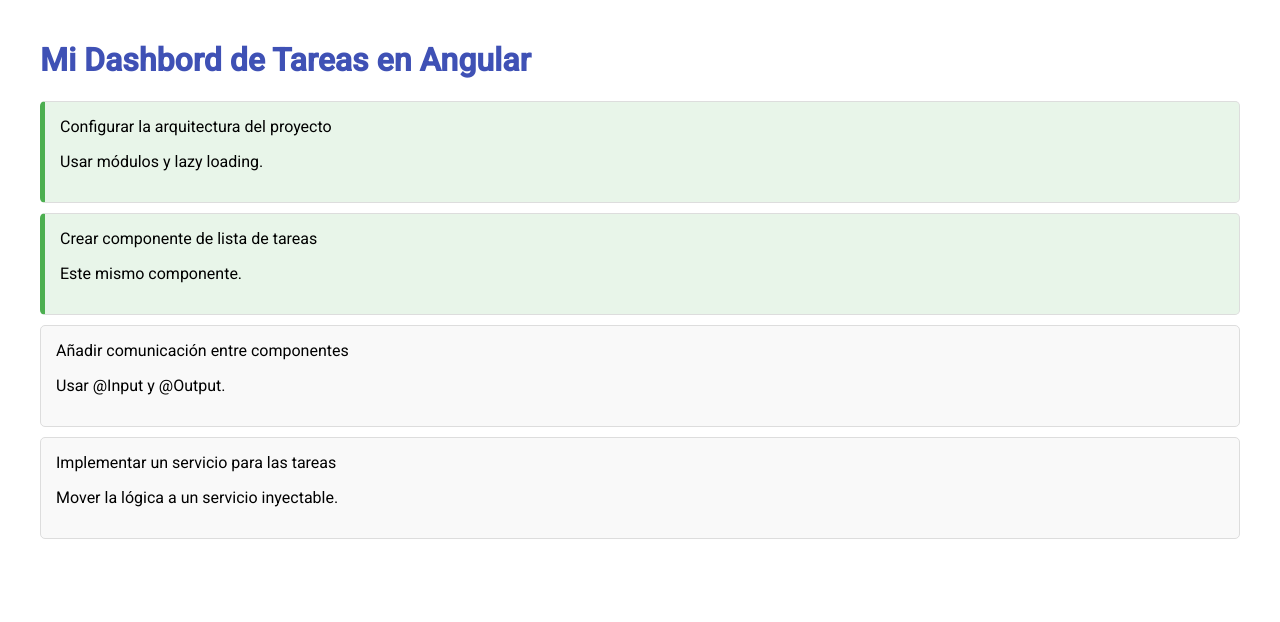
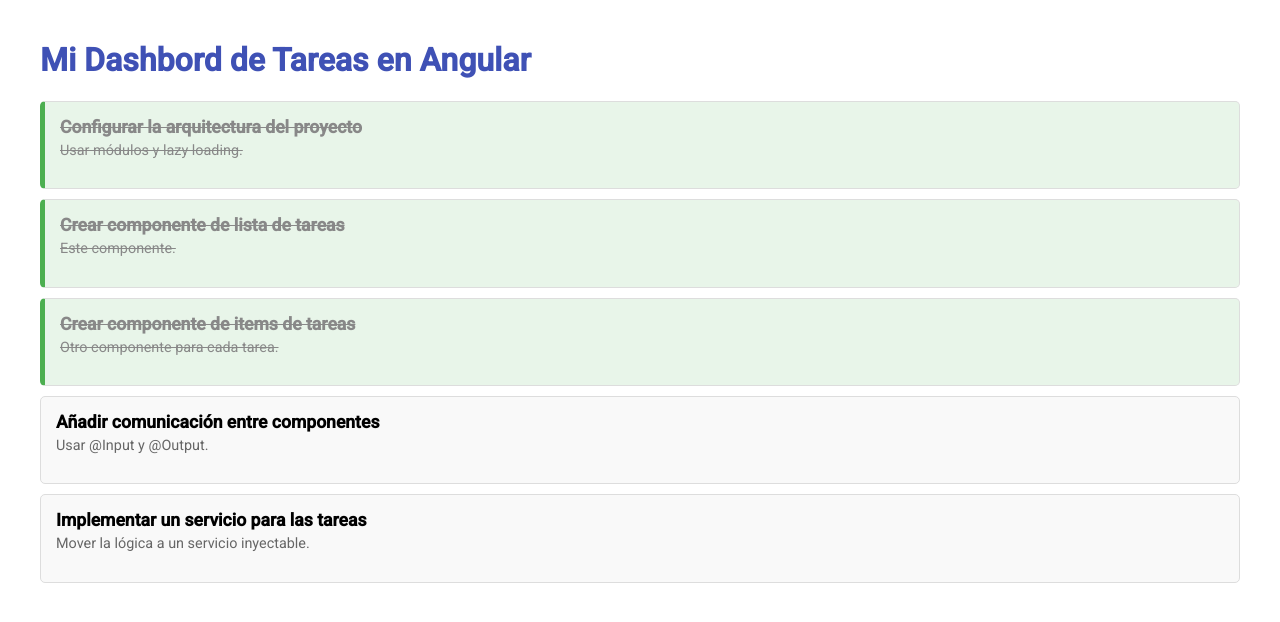
Before and after one commit to MarcoAndresSilva/Dashboard-Task-Pro, an Angular app: page /tasks in a window 1280 px wide. Shown: the top 622 px of the page. Built offline with nearby package versions, Linux system fonts and the light colour scheme.

Commit message:
feat: add task-item.component estilo y refactorizado

```diff
--- a/src/app/tasks/components/task-item/task-item.component.html
+++ b/src/app/tasks/components/task-item/task-item.component.html
@@ -1 +1,7 @@
-<p>task-item works!</p>
+<div class="task-item-container"
+    [ngClass]="{ 'completed-task': task?.completed }">
+    <div class="task-content">
+        <span class="task-title">{{ task?.title }}</span>
+        <p class="task-description">{{ task?.description }}</p>
+    </div>
+</div>
--- a/src/app/tasks/components/task-item/task-item.component.scss
+++ b/src/app/tasks/components/task-item/task-item.component.scss
@@ -0,0 +1,35 @@
+:host {
+  display: block; // Importante para que margin-bottom funcione correctamente
+  margin-bottom: 10px;
+}
+
+.task-item-container {
+  background-color: #f9f9f9;
+  border: 1px solid #ddd;
+  padding: 15px;
+  border-radius: 5px;
+  transition: background-color 0.3s ease;
+}
+
+
+.task-title {
+  font-weight: bold;
+  font-size: 1.1em;
+}
+
+.task-description {
+  font-size: 0.9em;
+  color: #666;
+  margin-top: 5px;
+}
+
+/* Esta es la clase que [ngClass] aplicará */
+.completed-task {
+  background-color: #e8f5e9; /* Un verde suave */
+  border-left: 5px solid #4caf50; /* Un borde verde a la izquierda */
+
+  .task-title, .task-description {
+    text-decoration: line-through;
+    color: #888;
+  }
+}
--- a/src/app/tasks/components/task-item/task-item.component.ts
+++ b/src/app/tasks/components/task-item/task-item.component.ts
@@ -1,4 +1,5 @@
-import { Component } from '@angular/core';
+import { Component, Input, OnInit, output } from '@angular/core';
+import { Task } from '../../models/task.model';
 
 @Component({
   selector: 'app-task-item',
@@ -6,6 +7,13 @@
   templateUrl: './task-item.component.html',
   styleUrl: './task-item.component.scss'
 })
-export class TaskItemComponent {
+export class TaskItemComponent implements OnInit {
 
+  @Input() task: Task | undefined;
+
+  constructor() { }
+
+  ngOnInit(): void {
+    console.log( 'TaskListComponent cargado', this.task );
+  }
 }
--- a/src/app/tasks/components/task-list/task-list.component.html
+++ b/src/app/tasks/components/task-list/task-list.component.html
@@ -1,14 +1,10 @@
 <div class="task-list-container">
     <h1>Mi Dashbord de Tareas en Angular</h1>
 
-    <ul class="task-list">
-        <li
-            *ngFor="let task of tasks"
-            [ngClass]="{ 'completed-task': task.completed }">
-            <div class="task-content">
-                <span>{{ task.title }}</span>
-                <p>{{ task.description }}</p>
-            </div>
-        </li>
-    </ul>
+    <div class="task-items">
+        <app-task-item
+            *ngFor="let currentTask of tasks"
+            [task]="currentTask">
+        </app-task-item>
+    </div>
 </div>
--- a/src/app/tasks/components/task-list/task-list.component.scss
+++ b/src/app/tasks/components/task-list/task-list.component.scss
@@ -6,40 +6,3 @@
 h1 {
   color: #3f51b5; // El color primario de Indigo/Pink
 }
-
-.task-list {
-  list-style: none;
-  padding: 0;
-  margin-top: 20px;
-}
-
-li {
-  background-color: #f9f9f9;
-  border: 1px solid #ddd;
-  padding: 15px;
-  margin-bottom: 10px;
-  border-radius: 5px;
-  transition: background-color 0.3s ease;
-}
-
-.task-title {
-  font-weight: bold;
-  font-size: 1.1em;
-}
-
-.task-description {
-  font-size: 0.9em;
-  color: #666;
-  margin-top: 5px;
-}
-
-/* Esta es la clase que [ngClass] aplicará */
-.completed-task {
-  background-color: #e8f5e9; /* Un verde suave */
-  border-left: 5px solid #4caf50; /* Un borde verde a la izquierda */
-
-  .task-title, .task-description {
-    text-decoration: line-through;
-    color: #888;
-  }
-}
--- a/src/app/tasks/components/task-list/task-list.component.ts
+++ b/src/app/tasks/components/task-list/task-list.component.ts
@@ -10,9 +10,10 @@
 export class TaskListComponent implements OnInit {
   tasks: Task[] = [
     { id: 1, title: 'Configurar la arquitectura del proyecto', completed: true, description: 'Usar módulos y lazy loading.' },
-    { id: 2, title: 'Crear componente de lista de tareas', completed: true, description: 'Este mismo componente.' },
-    { id: 3, title: 'Añadir comunicación entre componentes', completed: false, description: 'Usar @Input y @Output.' },
-    { id: 4, title: 'Implementar un servicio para las tareas', completed: false, description: 'Mover la lógica a un servicio inyectable.' }
+    { id: 2, title: 'Crear componente de lista de tareas', completed: true, description: 'Este componente.' },
+    { id: 3, title: 'Crear componente de items de tareas', completed: true, description: 'Otro componente para cada tarea.' },
+    { id: 4, title: 'Añadir comunicación entre componentes', completed: false, description: 'Usar @Input y @Output.' },
+    { id: 5, title: 'Implementar un servicio para las tareas', completed: false, description: 'Mover la lógica a un servicio inyectable.' }
   ];
 
   constructor() { }
```
